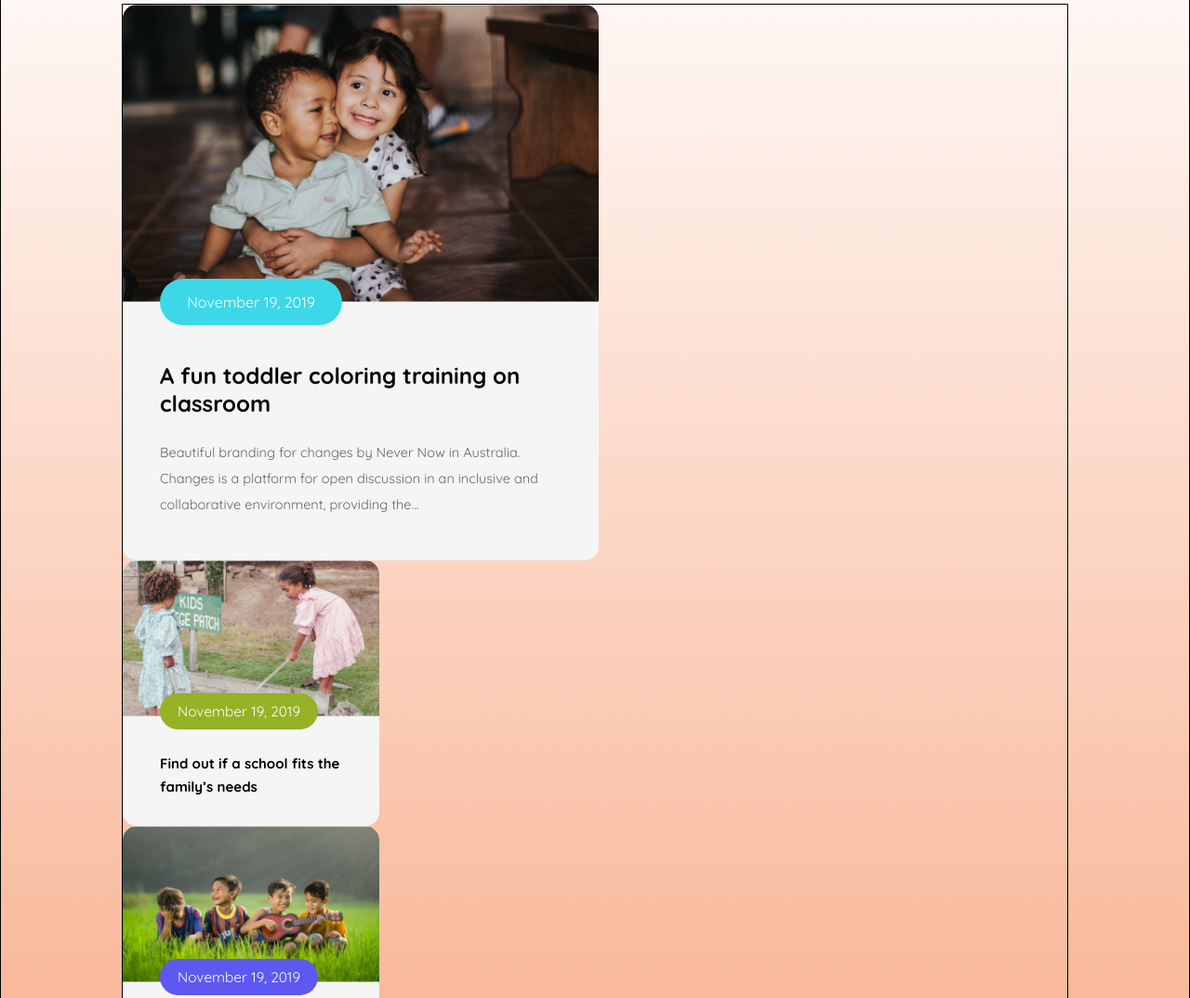
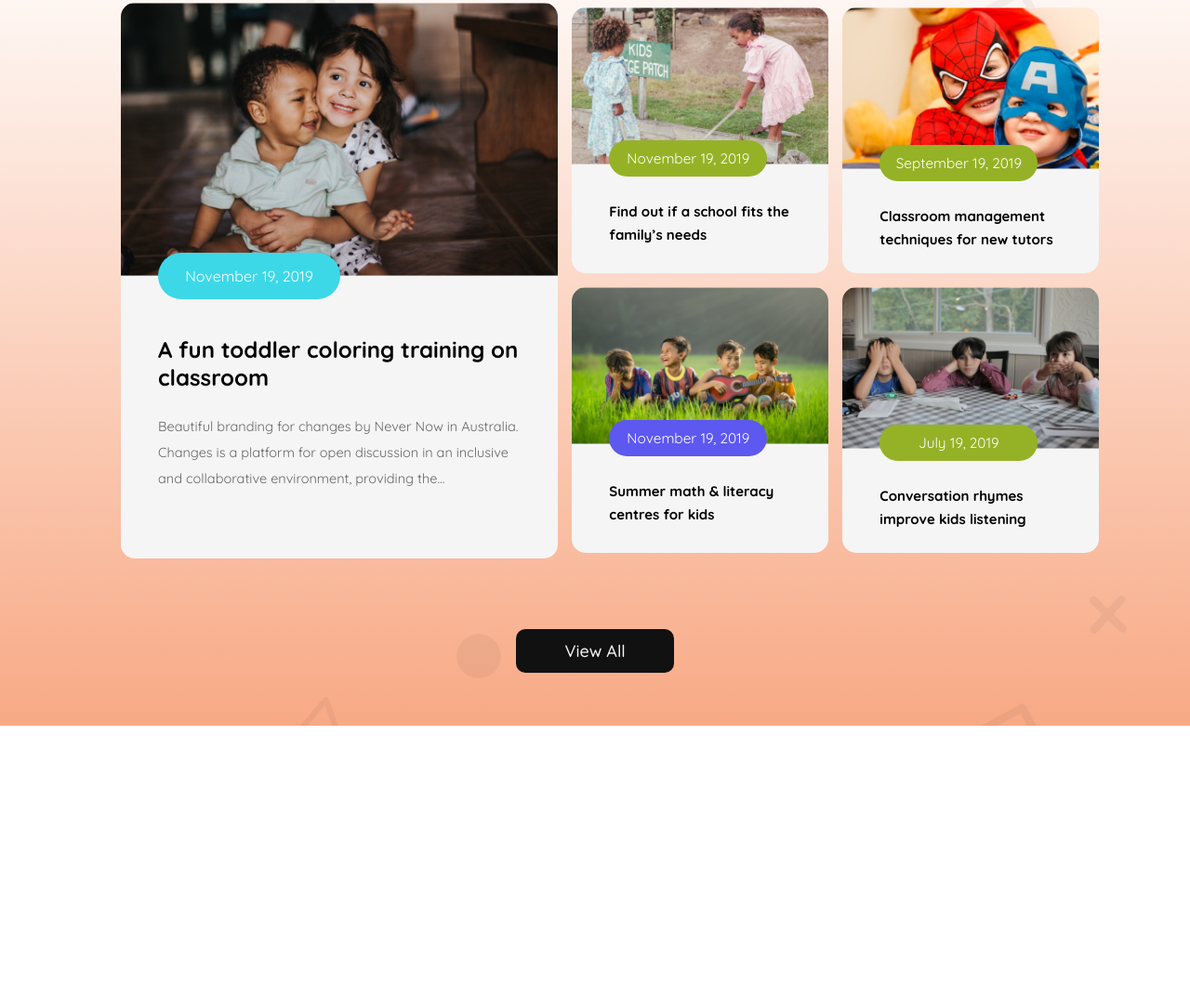
Before and after one commit to David-Clinton-P/assignment-2, a plain HTML site: page index.html in a window 1280 px wide. Shown: the part 1648-2722 px from the top of the page at 93% size. After the commit the page ends 2429 px from the top, so only its background shows below. Drawn offline with Linux system fonts and the light colour scheme.

Commit message:
my 4th commit

```diff
--- a/index.html
+++ b/index.html
@@ -150,6 +150,15 @@
                         Classroom management techniques for new tutors
                     </h3>
                 </div>
+                <div class="sec-3-box-right-1">
+                    <img class="right-img-1" src="assets/story-5.png" alt="image loading">
+                    <p class="right-box-3-p-1">
+                        July 19, 2019
+                    </p>
+                    <h3 class="right-box-3-h-1">
+                        Conversation rhymes improve kids listening
+                    </h3>
+                </div>
             </div>
         </div>
         <div class="sec-3-btn-cont">
--- a/style.css
+++ b/style.css
@@ -261,9 +261,7 @@ body {
     cursor: pointer;
 }
 #section-3 {
-    background-image: url(assets/bg.png);
-    background: linear-gradient(to top, rgba(240, 76, 0, 0.534), rgba(255, 255, 255, 0.555));
-    border: 1px solid;
+    background-image: url(assets/bg.png), linear-gradient(to top, rgba(240, 76, 0, 0.479), rgba(255, 255, 255, 0.459));
 }
 .sec-3-h {
     font-family: Quicksand;
@@ -273,9 +271,10 @@ body {
     margin-top: 56px;
 }
 .sec-3-card-cont {
-    border: 1px solid;
     margin-left: 130px;
     margin-right: 130px;
+    display: flex;
+    gap: 15px;
 }
 .sec-3-box-left {
     background-color: whitesmoke;
@@ -316,7 +315,13 @@ body {
     line-height: 28px;
 }
 .sec-3-box-right-cont {
-
+    display: flex;
+    flex-direction: column;
+    flex-wrap: wrap;
+    gap: 15px;
+    width: 582px;
+    height: 598px;
+    justify-content: center;
 }
 .sec-3-box-right-1 {
     background-color: whitesmoke;
@@ -396,9 +401,10 @@ body {
     line-height: 25px;
 }
 .sec-3-btn-cont {
-    border: 1px solid;
     display: flex;
     justify-content: center;
+    padding-top: 76px;
+    padding-bottom: 57px;
 }
 .sec-3-btn {
     background-color: rgba(17, 17, 17, 1);
```
